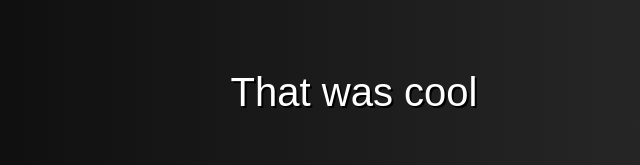
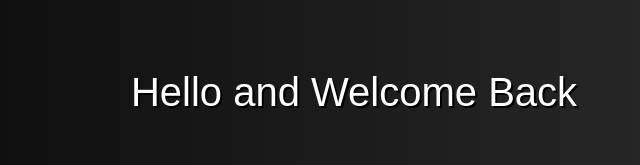
Before and after one commit to WilliamFoster3/infoProject, a React (Create React App) app: page / in a window 1280 px wide. Shown: the part 130-295 px from the top of the page, without its empty margins (286-926 px from the left). Built offline with nearby package versions, Linux system fonts and the light colour scheme.

Commit message:
Add files via upload

```diff
--- a/package.json
+++ b/package.json
@@ -2,6 +2,7 @@
   "name": "info",
   "version": "0.1.0",
   "private": true,
+  "homepage": "https://infoProject/build/index.html",
   "dependencies": {
     "@emotion/react": "^11.9.0",
     "@emotion/styled": "^11.8.1",
--- a/src/App.css
+++ b/src/App.css
@@ -2,6 +2,14 @@
   text-align: center;
   background: rgb(0,0,0);
   background: linear-gradient(90deg, rgba(0,0,0,0.846673703661152) 0%, rgba(42,42,42,1) 82%);
+}
+
+.App[end = '1'] {
+  animation: clicked linear 10s;
+  -webkit-animation: clicked linear 10s;
+  -moz-animation: clicked linear 10s;
+  -o-animation: clicked linear 10s;
+  -ms-animation: clicked linear 10s;
 }
 
 .App-logo {
@@ -18,6 +26,21 @@
 .App-header {
   background: rgb(0,0,0);
   background: linear-gradient(90deg, rgba(0,0,0,0.846673703661152) 0%, rgba(42,42,42,1) 82%);
+  min-height: 100vh;
+  display: flex;
+  flex-direction: column;
+
+  align-items: center;
+  justify-content: center;
+  font-size: calc(10px + 2vmin);
+  color: white;
+}
+
+
+.App-header2 {
+  background: rgb(0,0,0);
+  background: linear-gradient(90deg, rgba(0,0,0,0.846673703661152) 0%, rgba(42,42,42,1) 82%);
+  position: absolute;
   min-height: 100vh;
   display: flex;
   flex-direction: column;
@@ -80,7 +103,6 @@
 }
 .player {
   position: absolute;
-  padding-bottom: 50%;
 }
 .controlBar {
   visibility: hidden;
@@ -197,3 +219,41 @@
   1.5% {opacity: 0;}
   100% {opacity:0;}
 }
+
+.demo {
+  margin-top: 10vh;
+  margin-right: 25vw;
+  position: relative;
+}
+
+.box {
+  background-color: orangered;
+  height: 90px;
+  width: 90px;
+
+  left: 0px;
+  top: 0px;
+
+  position: absolute;
+
+  animation: sampleanimation 1s infinite;
+}
+
+@keyframes sampleanimation {
+  0% {
+    left: 0px;
+    top: 0px;
+  }
+  25% {
+    left: 300px;
+    top: 0px;
+  }
+  50% {
+    left: 300px;
+    top: 150px;
+  }
+  75% {
+    left: 0px;
+    top: 150px;
+  }
+}
--- a/src/App.js
+++ b/src/App.js
@@ -2,7 +2,10 @@ import logo from './logo.svg';
 import Aesthetic from './aesthetic.js'
 import { Player, ControlBar } from 'video-react';
 import Pokemon from './pokemon.mp4'
+import Scary from './scary.mp3'
+import "../node_modules/video-react/dist/video-react.css";
 import * as React from 'react';
+import KnockAud from './knock.mp3'
 import Stack from '@mui/material/Stack';
 import Button from '@mui/material/Button';
 import './App.css';
@@ -18,18 +21,40 @@ const script = [
   "But you're here now so lets get you comfortable",  //7
   "What calming aesthetic can I help you explore", //8
   "",
-  "This is nice", //10
+  "Isn't this relaxing?", //10
   "You're bored aren't you...", //11
   "Did you know that you can't score a 299 in bowling?", //12
   "Did you know that crows hold grudges?", //13
-  "Did you know that your friends invited you out tonight?", //14
-  "Check out this video", //15
-  "That was cool", //16
+  "Did you know that your friends know y", //14
+  "Hey check out this video!", //15
+  "That was interesting", //16
+  "...",
+  "Click the box!",
+  "Keep Going! Keep Clicking!",
+  "Wow nice job", //20
+  "Did you know 11% of people are left handed?",//21
+  "Did you know a bear has 42 teeth",
+  "Did you know 85% of plant life is found in the ocean",
+  "Did you know Ralph Lauren's original name was Ralph Lifshitz",
+  "Did you know rabbits like licorice",
+  "Did you know the Hawaiian alphabet has 13 letters",
+  "Did you know 'Topolino' is the name for Mickey Mouse Italy",
+  "Did you know a lobsters blood is colorless but when exposed to oxygen it turns blueL",
+  "Did you know armadillos have 4 babies at a time and are all the same sex",
+  "Did you know reindeer like bananas", //30
+  "...",//31
+  "Don't listen to that",//32
+  "You're safe here",//33
+  "Click on the box!",//34
+  "Come on! click on the box!",//35
+  "The End"
+
 
 ]
   function App() {
   const [state, setState] = React.useState({
-    numb: 16,
+    end: 0,
+    numb: 0,
     buttonName: "butt",
     clicked: 1,
     buttonClicked: 1,
@@ -69,6 +94,82 @@ const script = [
           setState({ ...state, numb: 15, clicked: 1, buttonClicked: 1 })
           Player.playVideo()
         }, 50000)
+      } else if (state.numb == 15) {
+        setTimeout(function(){
+          var audio = new Audio(KnockAud);
+          audio.play();
+        }, 20000)
+        setTimeout(function(){
+          setState({ ...state, numb: 16, clicked: 1, buttonClicked: 1 })
+        }, 18000)
+        setTimeout(function(){
+          setState({ ...state, numb: 17, clicked: 1, buttonClicked: 1 })
+        }, 23000)
+        setTimeout(function(){
+          setState({ ...state, numb: 18, clicked: 1, buttonClicked: 1 })
+        }, 25000)
+        setTimeout(function(){
+          setState({ ...state, numb: 19, clicked: 1, buttonClicked: 1 })
+        }, 30000)
+        setTimeout(function(){
+          setState({ ...state, numb: 20, clicked: 1, buttonClicked: 1 })
+        }, 35000)
+
+
+        setTimeout(function(){
+          setState({ ...state, numb: 21, clicked: 1, buttonClicked: 1 })
+        }, 40000)
+        setTimeout(function(){
+          var scary = new Audio(Scary);
+          scary.play();
+          setState({ ...state, numb: 22, clicked: 1, buttonClicked: 1 })
+        }, 43000)
+        setTimeout(function(){
+          setState({ ...state, numb: 23, clicked: 1, buttonClicked: 1 })
+        }, 46000)
+        setTimeout(function(){
+          setState({ ...state, numb: 24, clicked: 1, buttonClicked: 1 })
+        }, 48000)
+        setTimeout(function(){
+          setState({ ...state, numb: 25, clicked: 0, buttonClicked: 1 })
+        }, 49000)
+        setTimeout(function(){
+          setState({ ...state, numb: 26, clicked: 0, buttonClicked: 1 })
+        }, 50000)
+        setTimeout(function(){
+          setState({ ...state, numb: 27, clicked: 0, buttonClicked: 1 })
+        }, 50500)
+        setTimeout(function(){
+          setState({ ...state, numb: 28, clicked: 0, buttonClicked: 1 })
+
+        }, 51000)
+        setTimeout(function(){
+          setState({ ...state, numb: 29, clicked: 0, buttonClicked: 1 })
+        }, 51500)
+        setTimeout(function(){
+          setState({ ...state, numb: 30, clicked: 0, buttonClicked: 1 })
+        }, 52000)
+        setTimeout(function(){
+          setState({ ...state, numb: 31, clicked: 1, buttonClicked: 1 })
+        }, 52500)
+
+        setTimeout(function(){
+          setState({ ...state, numb: 32, clicked: 1, buttonClicked: 1 })
+        }, 55000)
+
+        setTimeout(function(){
+          setState({ ...state, numb: 33, clicked: 1, buttonClicked: 1 })
+        }, 57000)
+        setTimeout(function(){
+          setState({ ...state, numb: 34, clicked: 1, buttonClicked: 1 })
+        }, 59000)
+        setTimeout(function(){
+          setState({ ...state, numb: 35, clicked: 1, buttonClicked: 1 })
+        }, 65000)
+        setTimeout(function(){
+          setState({ ...state, numb: 36, clicked: 1, buttonClicked: 1 })
+        }, 70000)
+
       }
     } if (check == 2) {
       setState({ ...state, isClicked: 1, buttonClicked: 1})
@@ -103,22 +204,58 @@ const script = [
       )
     }
   }
+  const box =(number) => {
+    if (number == 18 || number == 19 || number ==20 || number == 34 || number == 35) {
+    return (
+        <div className="demo">
+          <div
+            className="box"
+            onAnimationIteration={0}
+          />
+        </div>
+    );
+    } else {
+      return (null)
+    }
+  }
+  const player = (number) => {
+  if (state.numb == 15) {
+    return(
+      <Player
 
-  return (
-    <div className="App" onClick={() => { addNumb(1, 1) }}>
-      <header className="App-header">
-      <Player
+          src={Pokemon}
           playsInline
-          fluid="false"
-          width={40}
-          height={22}
+          fluid={false}
+          width={440}
+          height={250}
+          autoplay={true}
           className="player"
-
+          onEnd
         >
-            <source src={Pokemon} />
             <ControlBar autoHide={true} className="controlBar" />
          </Player>
+    )
+  } else {
+    return(null)
+  }
+  }
+
+if (state.numb == 36) {
+  return(
+    <div className="App">
+    <header className="App-header" >
+    {Words(state.numb)}
+    </header>
+    </div>
+  )
+}
+  return (
+    <div className="App" end = {state.end} onClick={() => { addNumb(1, 1) }}>
+      <header className="App-header" >
+
+        {player(state.numb)}
         {Words(state.numb)}
+        {box(state.numb)}
         {Question(state.numb)}
          <Aesthetic numb= {state.numb} clicked = {state.clicked}></Aesthetic>
 
--- a/src/aesthetic.js
+++ b/src/aesthetic.js
@@ -28,11 +28,10 @@ export default function Aesthetic(props) {
     setState({ ...state,  choice: 2})
   }
   const pickedForest = () =>{
-    var audio = new Audio(forestAud);
-    audio.play();
+
     setState({ ...state,  choice: 3})
   }
-  if (props.numb == 16) {
+  if (props.numb >= 15) {
     return (null)
   }
   if (props.numb > 7 && state.choice == 0) {
```
Also changed, not shown: 11 other files (tests, documents, lock files or other folders).
